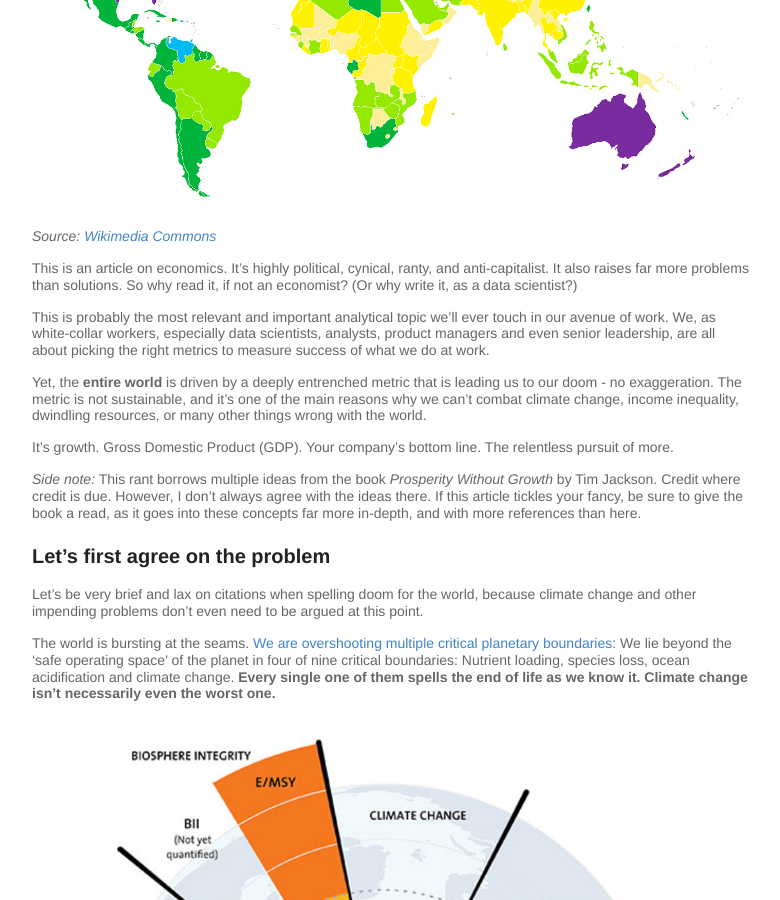
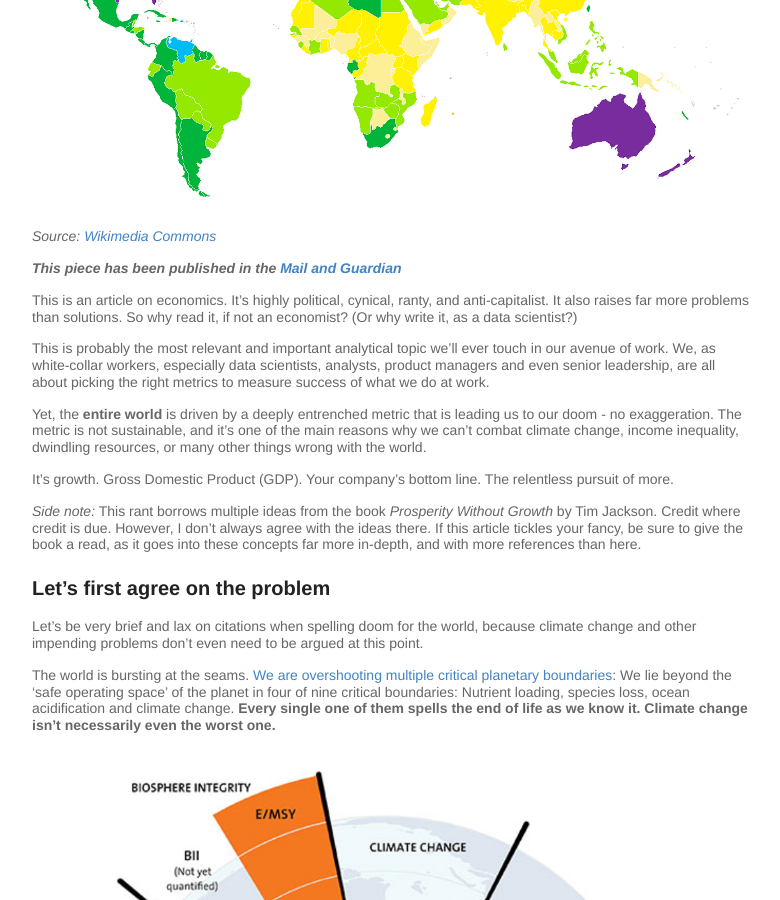
Before and after one commit to ryan-anderson-ds/ryan-anderson-ds.github.io, a Jekyll site: the page built from _posts/2023-05-16-Wrong-metric.md, in a window 1280 px wide and 900 px high, scrolled down 340 px. Shown: the whole window, without its empty margins (248-1028 px from the left). Built offline with Jekyll 4.4.1, drawn with Linux system fonts in a browser that asks for light colours.

Commit message:
Update 2023-05-16-Wrong-metric.md

```diff
--- a/_posts/2023-05-16-Wrong-metric.md
+++ b/_posts/2023-05-16-Wrong-metric.md
@@ -8,6 +8,8 @@ type: insights
 
 
 _Source: [Wikimedia Commons](https://commons.wikimedia.org/wiki/File:Gdp_per_capita_1965.png)_
+
+_**This piece has been published in the [Mail and Guardian](https://mg.co.za/thoughtleader/opinion/2023-06-04-its-time-to-end-the-societal-pursuit-of-growth/)**_
 
 This is an article on economics. It’s highly political, cynical, ranty, and anti-capitalist. It also raises far more problems than solutions. So why read it, if not an economist? (Or why write it, as a data scientist?)
 
```
